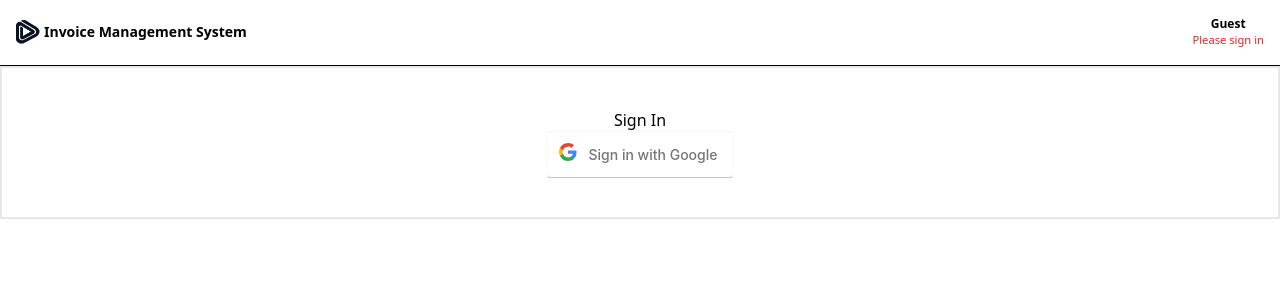
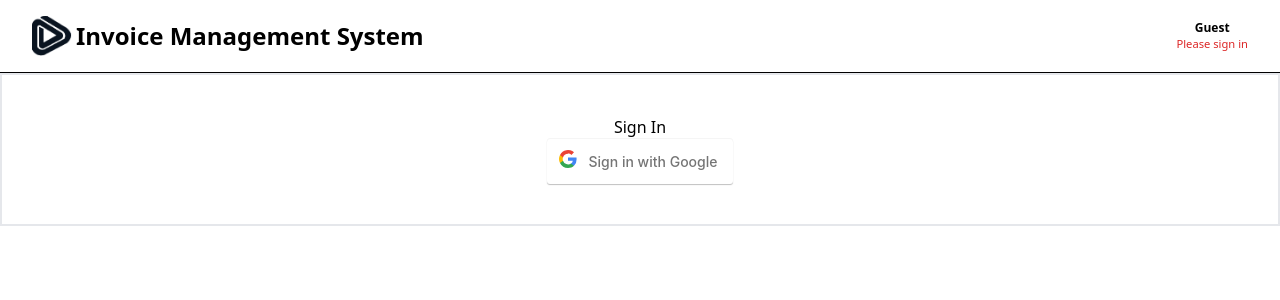
Before and after one commit to developermaroof/devnito-invoice, a React (Create React App) app: page / in a window 1280 px wide. Shown: the top 300 px of the page. Built offline with nearby package versions, Linux system fonts and the light colour scheme; no server answers.

Commit message:
Update Navbar.jsx

```diff
--- a/src/components/Navbar.jsx
+++ b/src/components/Navbar.jsx
@@ -4,22 +4,23 @@ import logo from '../assets/logo.png';
 const Navbar = ({ userData, isLoggedIn }) => {
   return (
     <>
-      <nav className="flex justify-between items-center p-4 border-b border-black">
+    <div>
+      <nav className="flex justify-between items-center p-4 lg:px-8 2xl:max-w-screen-2xl 2xl:mx-auto">
         <div className="flex items-center gap-1">
-          <img src={logo} alt="Logo" className="w-6 h-6" />
+          <img src={logo} alt="Logo" className="w-6 h-6 md:w-8 md:h-8 lg:w-10 lg:h-10" />
           {/* Display full title on large screens and up, and short title on smaller screens */}
-          <h1 className="text-sm font-bold hidden lg:block">Invoice Management System</h1>
-          <h1 className="text-md font-bold lg:hidden">Invoices</h1>
+          <h1 className="text-2xl font-bold hidden lg:block">Invoice Management System</h1>
+          <h1 className="text-md md:text-2xl font-bold lg:hidden">Invoices</h1>
         </div>
         <div className="flex items-center">
           {isLoggedIn ? (
-            <div className=" flex items-center justify-center bg-black rounded-md p-2 px-3 space-x-2">
+            <div className=" flex items-center justify-center bg-black rounded-md p-2 px-3 md:px-6 lg:py-4 lg:pl-10 space-x-2 md:gap-2">
               <div className="flex flex-col justify-center">
-                <h2 className="font-semibold text-white text-[0.7rem]">{userData.displayName}</h2>
-                <p className="text-gray-300 text-[0.5rem]">{userData.email}</p>
+                <h2 className="font-semibold text-white text-[0.7rem] md:text-[0.8rem] lg:text-[1rem]">{userData.displayName}</h2>
+                <p className="text-gray-300 text-[0.5rem] md:text-[0.7rem] lg:text-[0.9rem]">{userData.email}</p>
               </div>
               <div className='flex justify-center items-center'>
-                <img src={userData.photoURL || ""} alt="Profile" className="rounded-full w-8 h-8" />
+                <img src={userData.photoURL || ""} alt="Profile" className="rounded-full w-8 h-8 md:w-10 md:h-10 lg:w-12 lg:h-12" />
               </div>
             </div>
           ) : (
@@ -30,6 +31,8 @@ const Navbar = ({ userData, isLoggedIn }) => {
           )}
         </div>
       </nav>
+      <hr className='border-black'/>
+      </div>
     </>
   );
 };
```
